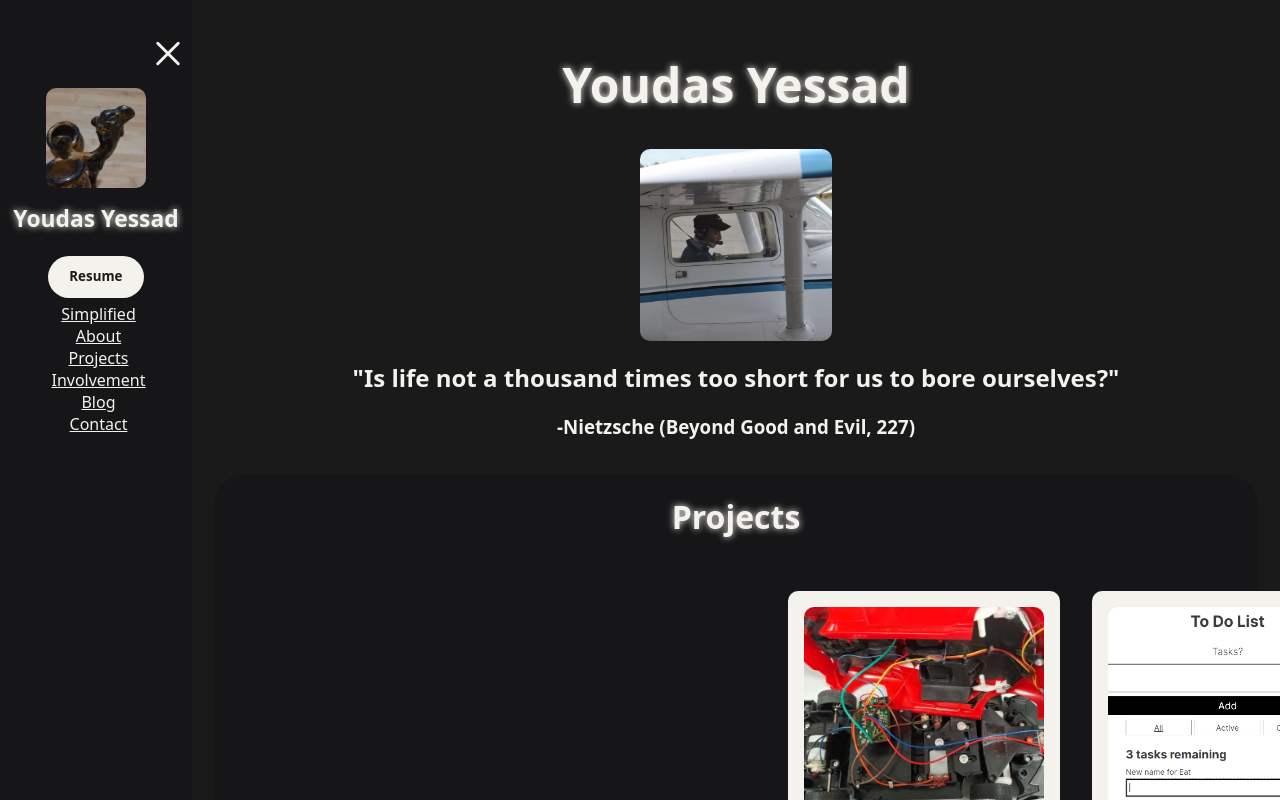
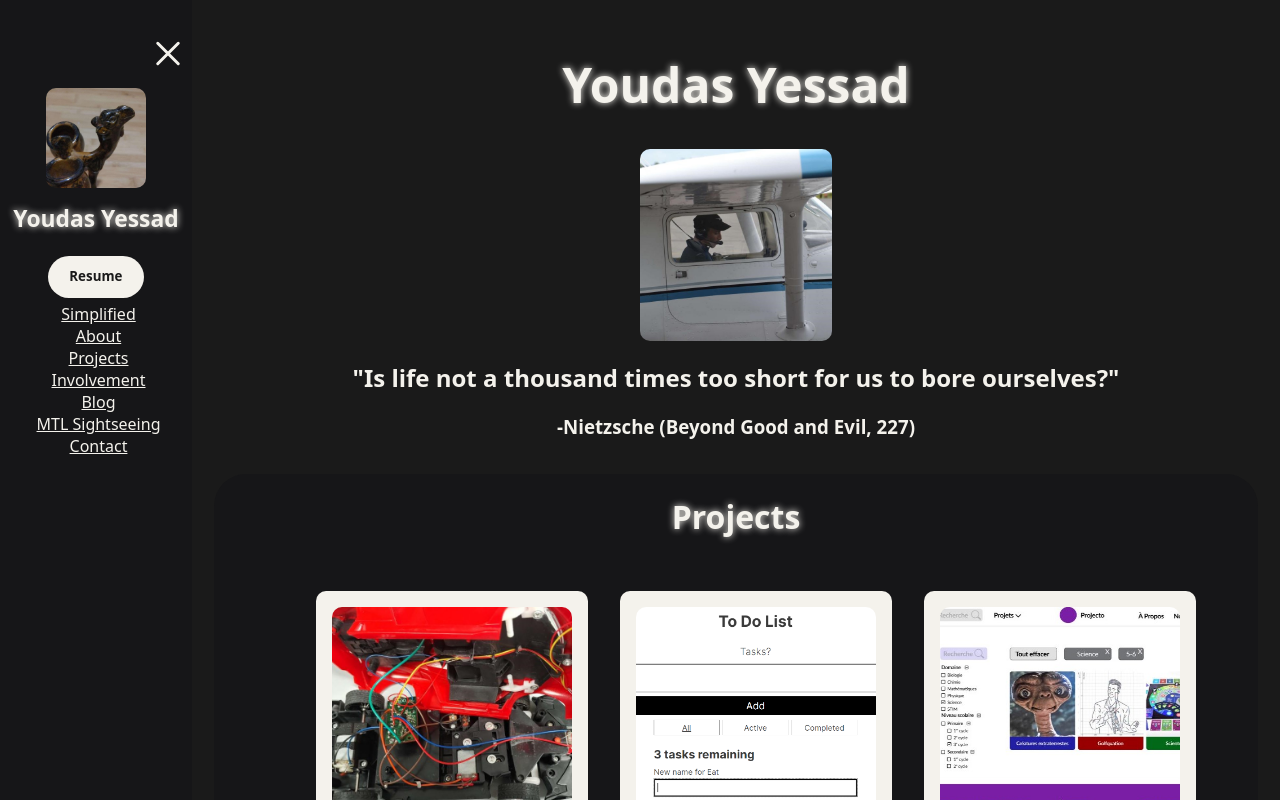
Before and after one commit to Epistememos/personal-website, a React (Create React App) app: page / in a window 1280 px wide. Built offline with nearby package versions, Linux system fonts and the light colour scheme.

Commit message:
Deployement 3 & Component Update

```diff
--- a/src/components/Showcase.css
+++ b/src/components/Showcase.css
@@ -22,14 +22,11 @@ h1 {
   border-radius: 2em;
 }
 
-.showcase__wrapper {
-  display: grid;
-  grid-gap: 10px;
-  grid-template-columns: repeat(auto-fill, 1vh);
-}
+
 
 .showcase__items {
   margin-bottom: 24px;
+  display: grid;
 }
 
 .showcase__item {
--- a/src/components/Showcase.js
+++ b/src/components/Showcase.js
@@ -7,13 +7,13 @@ const Showcase = ({data}) => {
   return (
     <div className='showcase__container' id={data.id}>
       <h1>{data.section}</h1>
-      <div className='showcase__wrapper'>
+
         <ul className='showcase__items'>
         {data.categories.slice(0, 3).map(item => (
           <ShowcaseItem title={item.title} data={item} />
         ))}
         </ul>
-      </div>
+
       <Button name="See more" path={data.link}/>
     </div>
   )
--- a/src/components/SideNav.js
+++ b/src/components/SideNav.js
@@ -30,6 +30,7 @@ const SideNav = (props) => {
           <a href="#projects">Projects</a>
           <a href="#involvements">Involvement</a>
           <a href="#blog">Blog</a>
+          <a href="#mtl-sightseeing">MTL Sightseeing</a>
           <a href="#contact">Contact</a>
         </div>
       )}
--- a/src/components/pages/Home.js
+++ b/src/components/pages/Home.js
@@ -22,12 +22,12 @@ function Home() {
           {backendData.map((section) => (
             <Showcase section={section.section} data={section} />
           ))}
-          <div className="form">
+          <div className="form" id="mtl-sightseeing">
           <iframe
             title="PFD-Form"
             src="https://docs.google.com/forms/d/e/1FAIpQLScAVSyr-jQ04YICdHNUWERF2vMjbtDZWkDrcgu7O6Eknu66tg/viewform?embedded=true"
             width="800"
-            height="3000"
+            height="3100"
             frameborder="0"
             marginheight="0"
             marginwidth="0"
--- a/src/components/pages/Involvements.js
+++ b/src/components/pages/Involvements.js
@@ -12,13 +12,11 @@ function Involvements() {
     <Header />
     <div className='showcase__container' id={data.id}>
       <h1>{data.section}</h1>
-      <div className='showcase__wrapper'>
         <ul className='showcase__items'>
         {data.categories.map(item => (
           <ShowcaseItem title={item.title} data={item} />
         ))}
         </ul>
-      </div>
     </div>
     </div>
   )
```
Also changed, not shown: public/index.html (renamed from index.html).
